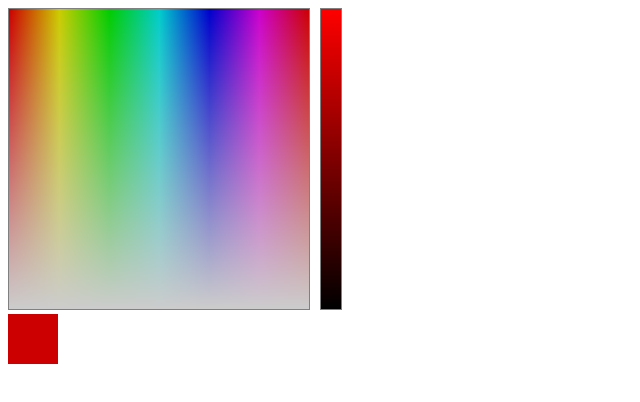
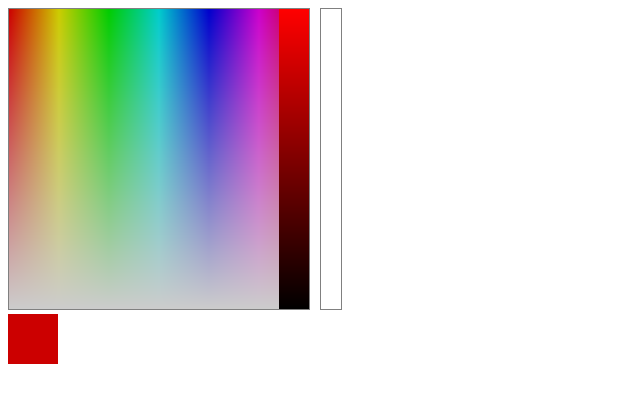
Before and after one commit to stevenvergenz/html-palette, a plain HTML site: page testbed.html in a window 1280 px wide. Shown: the whole page, without its empty margins (0-640 px from the left). Drawn offline with nearby package versions, Linux system fonts and the light colour scheme.

Commit message:
Changed rendering to webgl

```diff
--- a/palette.js
+++ b/palette.js
@@ -41,8 +41,8 @@ app.directive('colorPalette', function()
 	return {
 		restrict: 'E',
 		template: '<canvas class="twoaxis" width="{{width}}" height="{{height}}"></canvas>'+
-			'<canvas class="oneaxis" width="20" height="{{height}}"></canvas>'+
-			'<div class="color" style="width: 50px; height: 50px;"></div>',
+			'<canvas class="oneaxis" width="1" height="{{height}}"></canvas>'+
+			'<div class="colorswatch"></div>',
 		scope: {
 			width: '=',
 			height: '='
@@ -52,31 +52,120 @@ app.directive('colorPalette', function()
 			$scope.selection = {h: 0, s: 1, v: 0.8};
 
 			var twoaxis = elem[0].querySelector('canvas.twoaxis');
-			var twoaxis_ctx = twoaxis.getContext('2d');
+			var gl = twoaxis.getContext('webgl');
+
+			gl.viewport(0, 0, $scope.width, $scope.height);
+
+			var vert = gl.createShader(gl.VERTEX_SHADER);
+			gl.shaderSource(vert, [
+				'precision lowp float;',
+				'attribute vec3 vertPosition;',
+				'varying vec2 windowPosition;',
+
+				'void main(void)',
+				'{',
+					'mat3 xform = mat3(0.5, 0.0, 0.0, 0.0, 0.5, 0.0, 0.5, 0.5, 1.0);',
+					'windowPosition = (xform * vec3(vertPosition.xy, 1.0)).xy;',
+					'gl_Position = vec4(vertPosition,1);',
+				'}'].join('\n')
+			);
+			gl.compileShader(vert);
+			if( !gl.getShaderParameter(vert, gl.COMPILE_STATUS) ){
+				console.error('Vert shader error:', gl.getShaderInfoLog(vert));
+				return;
+			}
+
+
+			var frag = gl.createShader(gl.FRAGMENT_SHADER);
+			gl.shaderSource(frag, [
+				'precision lowp float;',
+				'varying vec2 windowPosition;',
+				'uniform vec3 selectedColor;'+
+
+				'vec3 hsv2rgb(float h, float s, float v){',
+					'vec3 c = vec3(h,s,v);',
+					'vec4 K = vec4(1.0, 2.0 / 3.0, 1.0 / 3.0, 3.0);',
+					'vec3 p = abs(fract(c.xxx + K.xyz) * 6.0 - K.www);',
+					'return c.z * mix(K.xxx, clamp(p - K.xxx, 0.0, 1.0), c.y);',
+				'}',
+
+				'void main(void){',
+					'if( windowPosition.x < 0.9 )',
+						'gl_FragColor = vec4( hsv2rgb(windowPosition.x, windowPosition.y, selectedColor.z), 1.0);',
+					'else',
+						'gl_FragColor = vec4( hsv2rgb(selectedColor.x, selectedColor.y, windowPosition.y), 1.0);',
+				'}'
+				].join('\n')
+			);
+			gl.compileShader(frag);
+			if( !gl.getShaderParameter(frag, gl.COMPILE_STATUS) ){
+				console.error('Frag shader error:', gl.getShaderInfoLog(frag));
+				return;
+			}
+
+			var program = gl.createProgram();
+			gl.attachShader(program, vert);
+			gl.attachShader(program, frag);
+			gl.linkProgram(program);
+			if( !gl.getProgramParameter(program, gl.LINK_STATUS) ){
+				console.error('Unable to link program');
+				return;
+			}
+
+			gl.useProgram(program);
+			var vertPositionAttrib = gl.getAttribLocation(program, 'vertPosition');
+			gl.enableVertexAttribArray(vertPositionAttrib);
+
+			var buffer = gl.createBuffer();
+			gl.bindBuffer(gl.ARRAY_BUFFER, buffer);
+			gl.bufferData(gl.ARRAY_BUFFER, new Float32Array([
+				-1.0, -1.0, 0.0,
+				-1.0,  1.0, 0.0,
+				 1.0, -1.0, 0.0,
+				 1.0,  1.0, 0.0
+			]), gl.STATIC_DRAW);
+
+			var selectionUniform = gl.getUniformLocation(program, 'selectedColor');
+
+
 
 			var oneaxis = elem[0].querySelector('canvas.oneaxis');
-			var oneaxis_ctx = oneaxis.getContext('2d');
+			//var oneaxis_ctx = oneaxis.getContext('2d');
 
-			$scope.$watch('width && height', redraw);
+			$scope.$watch('width && height', redraw3d);
 
 			$scope.$watch('selection.h + selection.s + selection.v', function(){
-				redraw();
-				elem[0].querySelector('.color').style['background-color'] = convert($scope.selection.h, $scope.selection.s, $scope.selection.v);
+				//redraw2d(1);
+				gl.uniform3f(selectionUniform, $scope.selection.h, $scope.selection.s, $scope.selection.v);
+				redraw3d();
+				elem[0].querySelector('.colorswatch').style['background-color'] = convert($scope.selection.h, $scope.selection.s, $scope.selection.v);
 			});
 
-			function redraw()
+			function redraw3d()
+			{
+				gl.clear(gl.COLOR_BUFFER_BIT);
+				gl.bindBuffer(gl.ARRAY_BUFFER, buffer);
+				gl.vertexAttribPointer(vertPositionAttrib, 3, gl.FLOAT, false, 0, 0);
+				gl.drawArrays(gl.TRIANGLE_STRIP, 0, 4);
+			}
+
+			function redraw2d(axis)
 			{
 				var w = $scope.width, h = $scope.height;
 				for(var y=0; y<h; y++)
 				{
-					for(var x=0; x<w; x++)
-					{
-						twoaxis_ctx.fillStyle = convert(x/w, (h-y-1)/h, $scope.selection.v);
-						twoaxis_ctx.fillRect(x,y,1,1);
+					if(axis != 1){
+						for(var x=0; x<w; x++)
+						{
+							twoaxis_ctx.fillStyle = convert(x/w, (h-y-1)/h, $scope.selection.v);
+							twoaxis_ctx.fillRect(x,y,1,1);
+						}
 					}
 
-					oneaxis_ctx.fillStyle = convert($scope.selection.h, $scope.selection.s, (h-y-1)/h);
-					oneaxis_ctx.fillRect(0,y,20,1);
+					if(axis != 2){
+						oneaxis_ctx.fillStyle = convert($scope.selection.h, $scope.selection.s, (h-y-1)/h);
+						oneaxis_ctx.fillRect(0,y,1,1);
+					}
 				}
 			}
 
--- a/testbed.html
+++ b/testbed.html
@@ -14,6 +14,14 @@
 				border: solid grey 1px;
 				cursor: crosshair;
 				margin-left: 10px;
+
+				height: 300px;
+				width: 20px;
+			}
+
+			color-palette .colorswatch {
+				width: 50px;
+				height: 50px;
 			}
 
 		</style>
```
